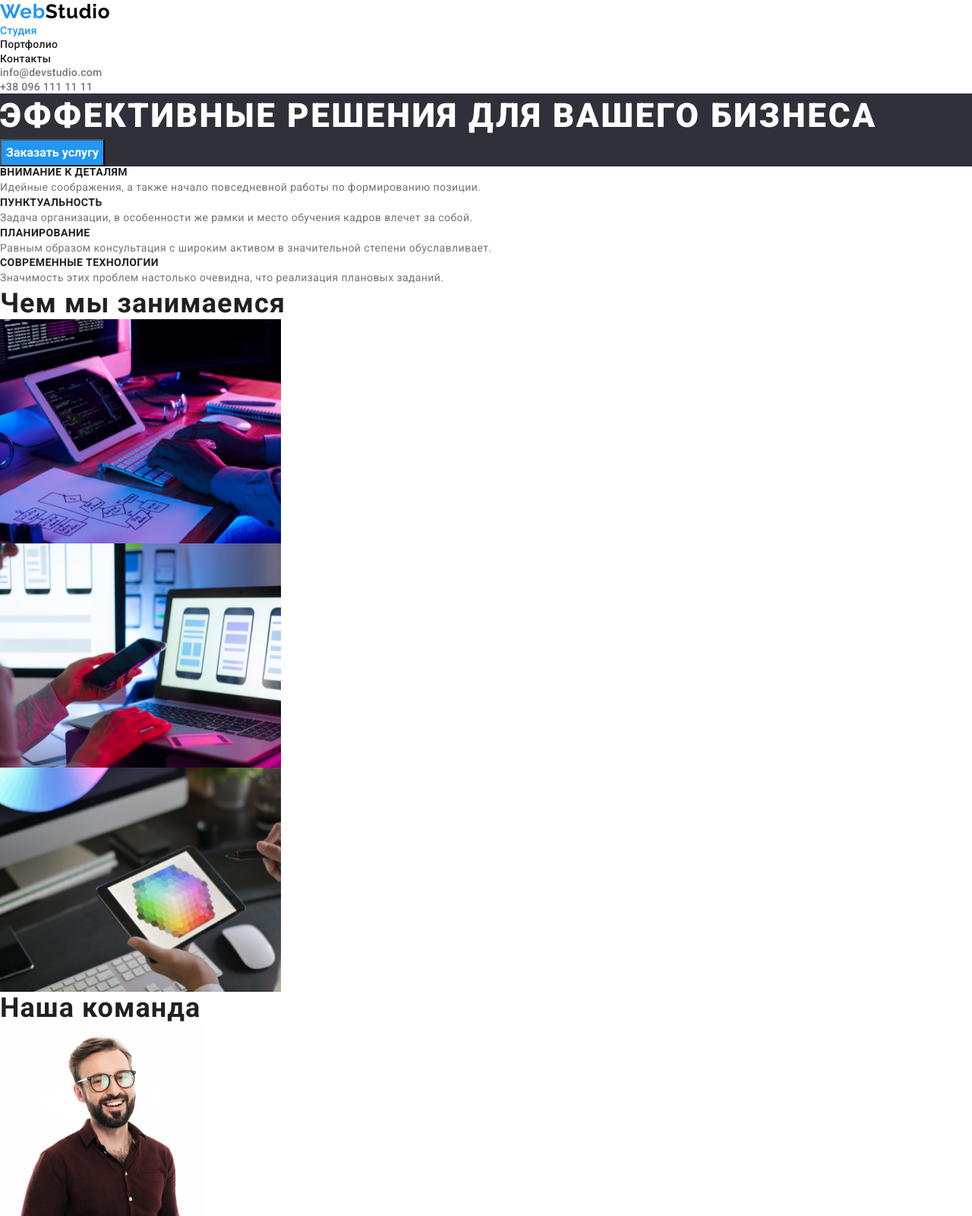
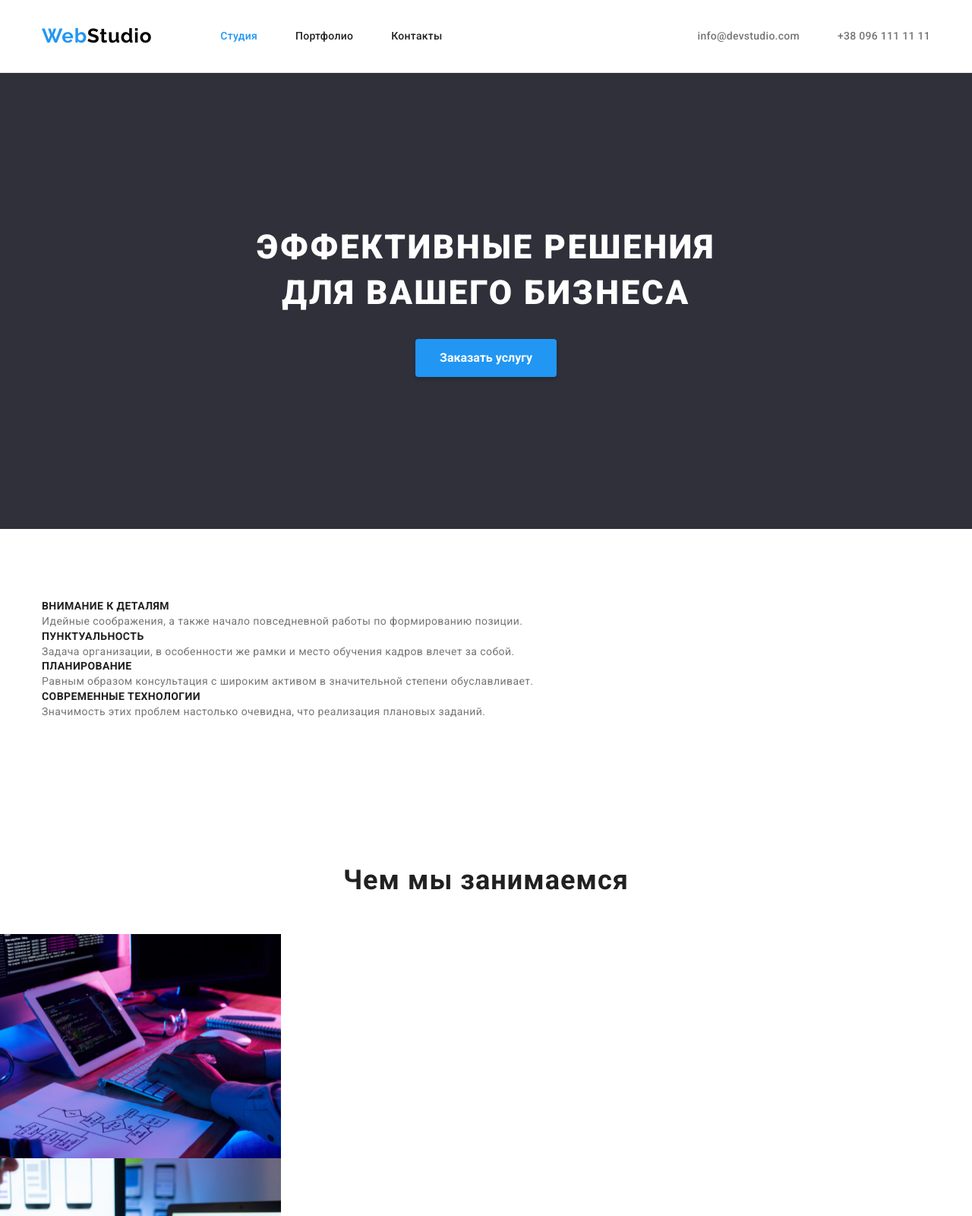
Before and after one commit to ViktoryAm/goit-markup-hw-03, a plain HTML site: page index.html in a window 1280 px wide. Shown: the top 1600 px of the page at 76% size. Drawn offline with nearby package versions, Linux system fonts and the light colour scheme.

Commit message:
Formation header and hero

```diff
--- a/css/styles.css
+++ b/css/styles.css
@@ -26,6 +26,8 @@ ul, ol {
 img {
     display: block;
 }
+
+
 /*Глобальный стиль*/
 
 body {
@@ -46,8 +48,48 @@ body {
     font-size: 36px;
     line-height: 42px;
     letter-spacing: 0.03em;
+    margin-bottom: 50px;
+    text-align: center;
+    letter-spacing: 0.03em;
 
     color: #212121;
+}
+
+.section {
+    padding-top: 94px;
+    padding-bottom: 94px;
+}
+
+.img {
+    display: block;
+}
+
+/*Контейнер*/
+
+.container {
+    width: 1200px;
+    padding-left: 15px;
+    padding-right: 15px;
+    margin-left: auto;
+    margin-right: auto;
+}
+
+/*Контейнер header*/
+
+.header-container {
+    display: flex;
+    align-items: center;
+    justify-content: space-between;
+}
+
+.page-header {
+    border-bottom: 1px solid #ECECEC;;
+}
+
+.navigation .link,
+.header-contacts .link {
+    padding-top: 32px;
+    padding-bottom: 32px;
 }
 
 /*Logo*/
@@ -58,6 +100,7 @@ body {
         font-size: 26px;
         line-height: 1.19;
         letter-spacing: 0.03em;
+        margin-right: 90px;
 
         color: #2196F3;
 }
@@ -69,6 +112,20 @@ body {
 }
 
 /*Навигационные элементы*/
+
+.navigation {
+    display: flex;
+    align-items: center;
+}
+
+.menu {
+    display: flex;
+    align-items: center;
+}
+
+.menu-item:not(:last-child) {
+    margin-right: 50px;
+}
 
 .menu-link {
         font-weight: 500;
@@ -88,6 +145,15 @@ body {
 }
 
 /*Контакты*/
+
+.header-contacts {
+    display: flex;
+    align-items: center;
+}
+
+.mail-contact{
+    margin-right: 50px;
+}
 
 .mail-contact,
 .phone-contact {
@@ -113,23 +179,42 @@ body {
     background-color: var(--main-background-color);
 }
 
+.hero-container {
+    padding-top: 200px;
+    padding-bottom: 200px;
+}
+
 .hero-titel {
+        display: block;
+        width: 700px;
         font-weight: 900;
         font-size: 44px;
         line-height: 1.36;
         letter-spacing: 0.06em;
         text-transform: uppercase;
+        text-align: center;
 
         color: #FFFFFF;
+        margin-bottom: 30px;
+        margin-left: auto;
+        margin-right: auto;
 }
 
 .modal-btn {
+        display: block;
         font-weight: 700;
         font-size: 16px;
         line-height: 1.88;
         color: #FFFFFF;
         background-color: #2196F3;
         cursor: pointer;
+        border: transparent;
+        padding: 10px 32px;
+        box-shadow: 0px 4px 4px rgba(0, 0, 0, 0.15);
+        border-radius: 4px;
+        margin-left: auto;
+        margin-right: auto;
+
 
 }
 .modal-btn:hover,
@@ -139,6 +224,8 @@ body {
 }
 
 /*Особенности*/
+
+
 
 .features-name {
         font-weight: 700;
@@ -152,13 +239,43 @@ body {
 
 /*Наша команда*/
 
+.team {
+    background-color: rgba(245, 244, 250, 1);
+}
+
 .name-member {
         font-weight: 500;
         font-size: 16px;
         line-height: 1.19;
         letter-spacing: 0.03em;
+        text-align: center;
+        letter-spacing: 0.03em;
 
         color: #212121;
+}
+.team {
+    background-color: #F5F4FA;;
+}
+.team-description {
+    text-align: center;
+    letter-spacing: 0.03em;
+}
+
+.team-list {
+    display: flex;
+    margin-left: -30px;
+    margin-top: -30px;
+}
+.team-member {
+    flex-basis: calc((100% - 120px) / 4);
+    margin-left: 30px;
+    margin-top: 30px;
+}
+
+.team-content-wrapper {
+    padding: 30px 0;
+    box-shadow: 0px 1px 3px rgba(0, 0, 0, 0.12), 0px 1px 1px rgba(0, 0, 0, 0.14), 0px 2px 1px rgba(0, 0, 0, 0.2);
+    border-radius: 0px 0px 4px 4px;
 }
 
 /*Footer*/
--- a/index.html
+++ b/index.html
@@ -20,6 +20,7 @@
 
   <body>
     <header class="page-header">
+      <div class="container header-container">
         <!-- Навигационные элементы -->
         <nav class="navigation">
           <a class="logo link" href="">Web<span class="logo-black">Studio</span></a>
@@ -50,45 +51,50 @@
             <a class="phone-contact link" href="tel:+380961111111">+38 096 111 11 11</a>
           </li>
         </ul>
+      </div>
     </header>
 
     <main>
       <!--Hero-->
       <section class="hero">
+        <div class="container hero-container">
           <h1 class="hero-titel">Эффективные решения для вашего бизнеса</h1>
           <button class="modal-btn" type="button">Заказать услугу</button>
+        </div>
       </section>
       <!--Особенности-->
-      <section class="features" id="features">
+      <section class="features section" id="features">
+        <div class="container features-container">
           <ul class="features-list list">
             <li class="features-item">
-            <h3 class="features-name">Внимание к деталям</h3>
+              <h3 class="features-name section-subtitle">Внимание к деталям</h3>
               <p class="description">
                 Идейные соображения, а также начало повседневной работы по формированию позиции.
               </p>
             </li>
             <li class="features-item">
-            <h3 class="features-name">Пунктуальность</h3>
+              <h3 class="features-name section-subtitle">Пунктуальность</h3>
               <p class="description">
                 Задача организации, в особенности же рамки и место обучения кадров влечет за собой.
               </p>
             </li>
             <li class="features-item">
-            <h3 class="features-name">Планирование</h3>
+              <h3 class="features-name section-subtitle">Планирование</h3>
               <p class="description">
                 Равным образом консультация с широким активом в значительной степени обуславливает.
               </p>
             </li>
             <li class="features-item">
-            <h3 class="features-name">Современные технологии</h3>
+              <h3 class="features-name section-subtitle">Современные технологии</h3>
               <p class="description">
                 Значимость этих проблем настолько очевидна, что реализация плановых заданий.
               </p>
             </li>
           </ul>
+        </div>
       </section>
       <!--Чем мы занимаемся-->
-      <section class="we-do" id="we_do">
+      <section class="we-do section" id="we_do">
         <h2 class="section-titel">Чем мы занимаемся</h2>
         <ul class="we-do-list list">
           <li class="we-do-item">
@@ -121,7 +127,8 @@
         </ul>
       </section>
       <!--Наша команда-->
-      <section class="team">
+      <section class="team section">
+        <div class="container">
           <h2 class="section-titel">Наша команда</h2>
           <ul class="team-list list">
             <li class="team-member">
@@ -132,8 +139,10 @@
                 width="270"
                 height="260"
               />
-            <h3 class="name-member">Игорь Демьяненко</h3>
-            <p class="description" lang="en">Product Designer</p>
+              <div class="team-content-wrapper">
+                <h3 class="name-member section-subtitle">Игорь Демьяненко</h3>
+                <p class="description team-description" lang="en">Product Designer</p>
+              </div>
             </li>
             <li class="team-member">
               <img
@@ -143,8 +152,10 @@
                 width="270"
                 height="260"
               />
-            <h3 class="name-member">Ольга Репина</h3>
-            <p class="description" lang="en">Frontend Developer</p>
+              <div class="team-content-wrapper">
+                <h3 class="name-member section-subtitle">Ольга Репина</h3>
+                <p class="description team-description" lang="en">Frontend Developer</p>
+              </div>
             </li>
             <li class="team-member">
               <img
@@ -154,8 +165,10 @@
                 width="270"
                 height="260"
               />
-            <h3 class="name-member">Николай Тарасов</h3>
-            <p class="description" lang="en">Marketing</p>
+              <div class="team-content-wrapper">
+                <h3 class="name-member section-subtitle">Николай Тарасов</h3>
+                <p class="description team-description" lang="en">Marketing</p>
+              </div>
             </li>
             <li class="team-member">
               <img
@@ -165,10 +178,13 @@
                 width="270"
                 height="260"
               />
-            <h3 class="name-member">Михаил Ермаков</h3>
-            <p class="description" lang="en">UI Designer</p>
+              <div class="team-content-wrapper">
+                <h3 class="name-member section-subtitle">Михаил Ермаков</h3>
+                <p class="description team-description" lang="en">UI Designer</p>
+              </div>
             </li>
           </ul>
+        </div>
       </section>
     </main>
 
```
Lines whose indentation alone changed are shown as unchanged.
